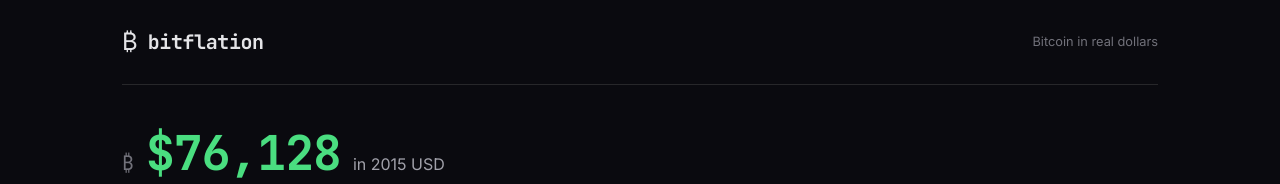
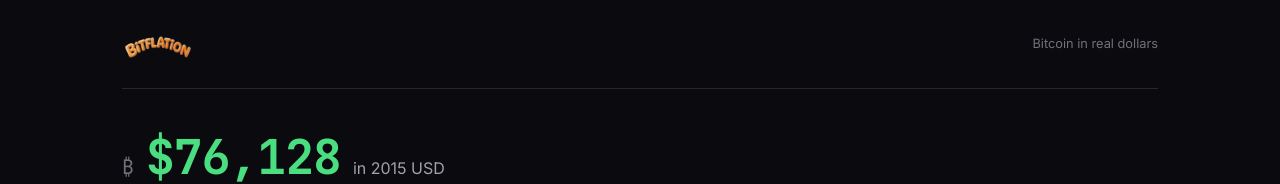
Before and after one commit to NickCalabs/bitflation, a React (Vite) app: page / in a window 1280 px wide. Shown: the top 184 px of the page. Built offline with nearby package versions, Linux system fonts and the light colour scheme; no server answers.

Commit message:
feat: replace text logo with balloon letter PNG

```diff
--- a/src/components/Header.module.css
+++ b/src/components/Header.module.css
@@ -6,21 +6,9 @@
   border-bottom: 1px solid var(--border);
 }
 
-.logo {
-  display: flex;
-  align-items: center;
-  gap: 10px;
-}
-
-.logoIcon {
-  font-size: 1.5rem;
-}
-
-.logoText {
-  font-family: var(--font-mono);
-  font-size: 1.25rem;
-  font-weight: 700;
-  letter-spacing: -0.02em;
+.logoImg {
+  height: 40px;
+  width: auto;
 }
 
 .tagline {
--- a/src/components/Header.tsx
+++ b/src/components/Header.tsx
@@ -3,10 +3,11 @@ import styles from './Header.module.css';
 export function Header() {
   return (
     <header className={styles.header}>
-      <div className={styles.logo}>
-        <span className={styles.logoIcon}>&#x20BF;</span>
-        <span className={styles.logoText}>bitflation</span>
-      </div>
+      <img
+        src="/bitflation-logo.png"
+        alt="Bitflation"
+        className={styles.logoImg}
+      />
       <span className={styles.tagline}>Bitcoin in real dollars</span>
     </header>
   );
```
Also changed, not shown: public/bitflation-logo.png (added).
